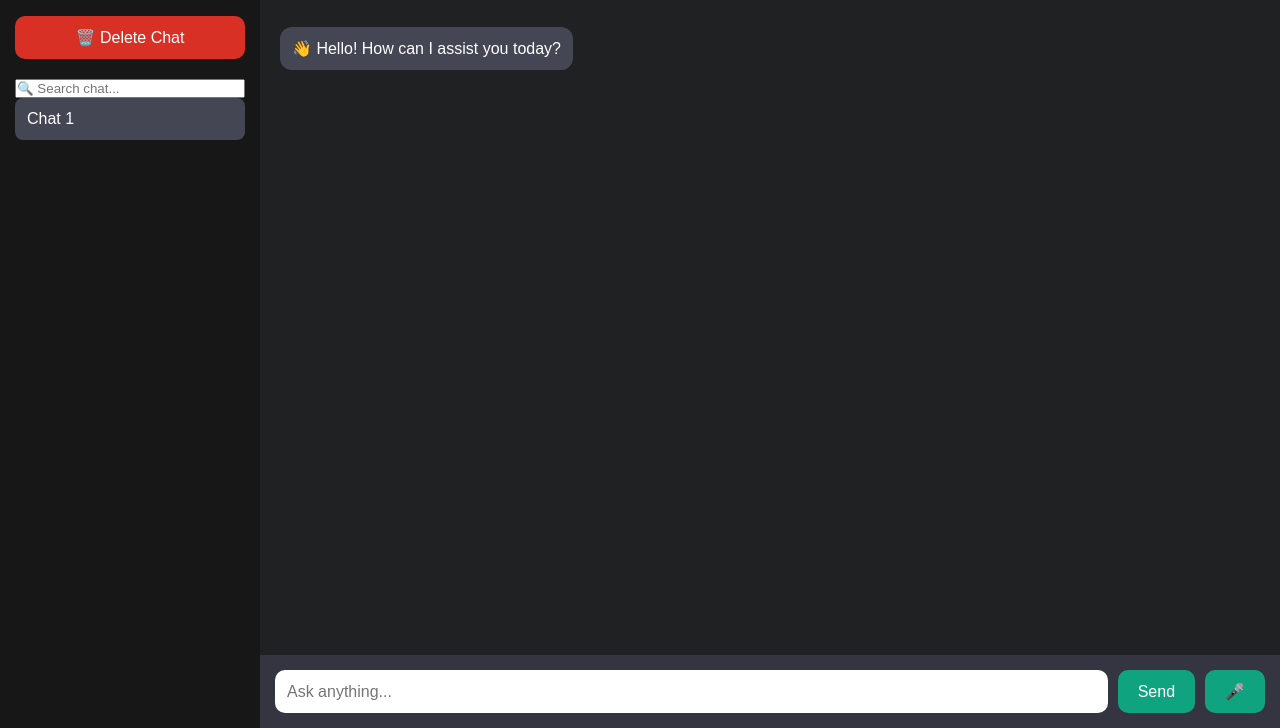
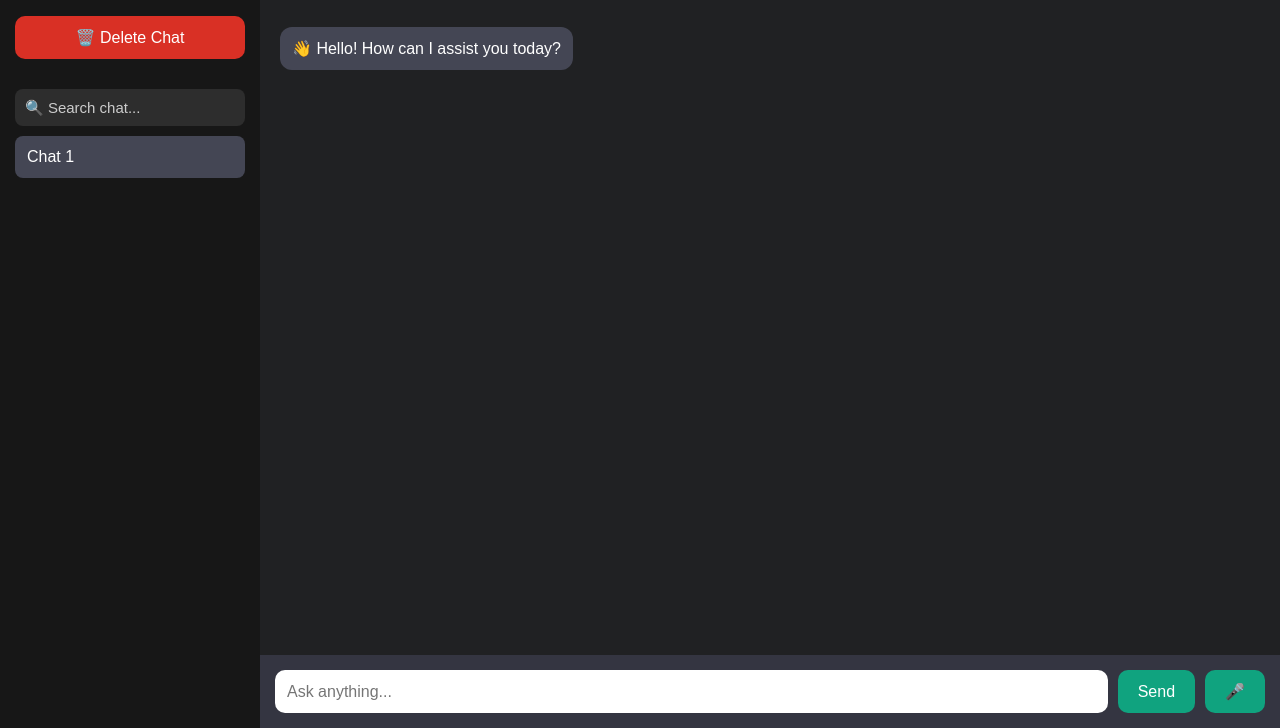
Before and after one commit to krishnapra450-cpu/AI-Chat-v1, a website: page index.html in a window 1280 px wide. Shown: the part 72-800 px from the top of the page. Drawn offline with Linux system fonts and the light colour scheme.

Commit message:
Update style.css

```diff
--- a/style.css
+++ b/style.css
@@ -166,3 +166,18 @@ body{
 .delete-chat:hover{
     background:#b3261e;
 }
+#search-chat{
+    width:100%;
+    padding:10px;
+    margin:10px 0;
+    border:none;
+    border-radius:8px;
+    outline:none;
+    font-size:15px;
+    background:#2d2d2d;
+    color:white;
+}
+
+#search-chat::placeholder{
+    color:#ccc;
+}
```
